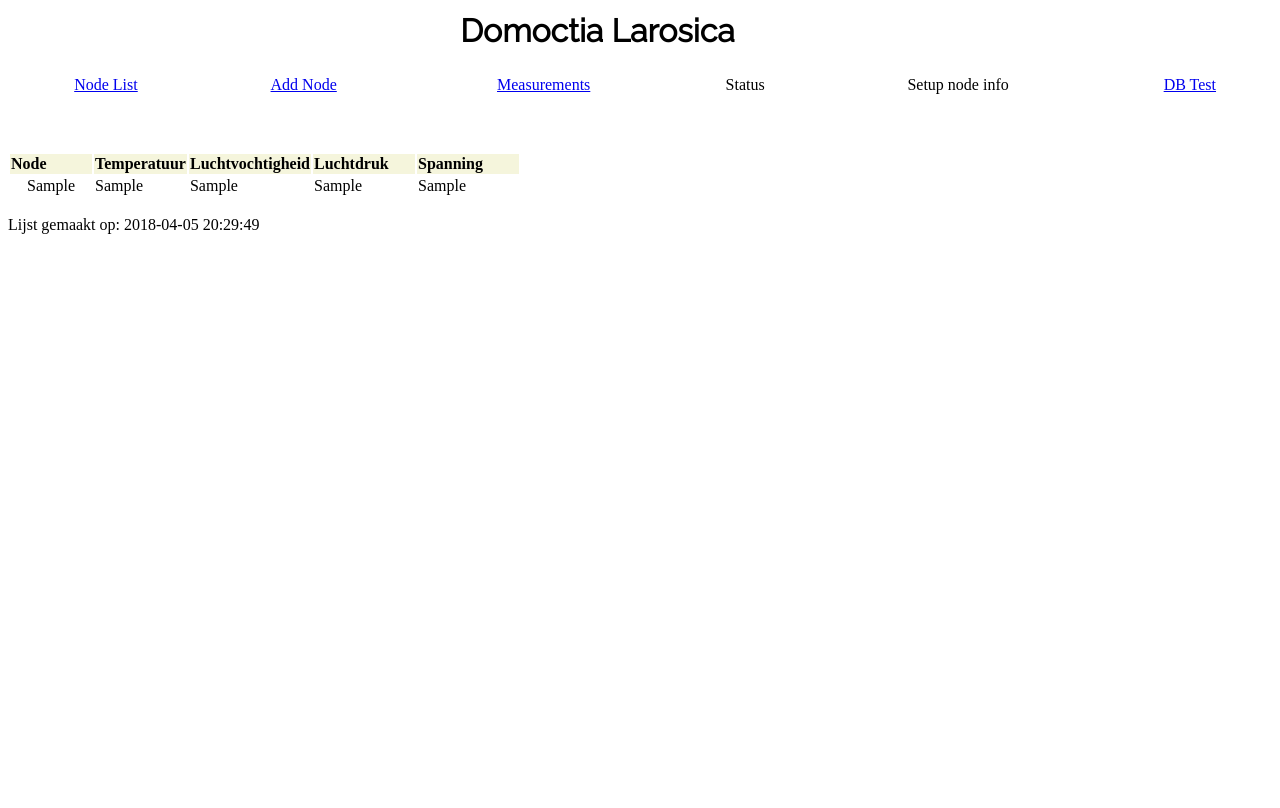
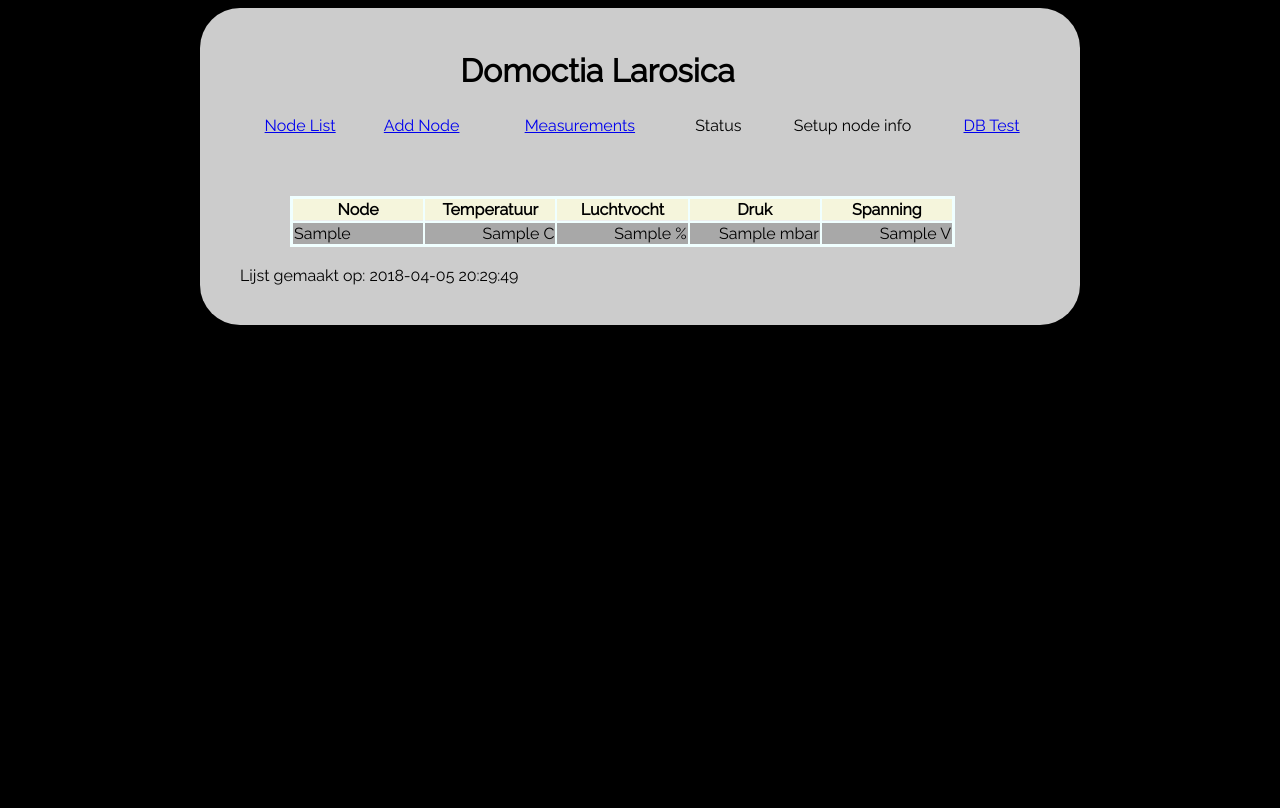
Before and after one commit to pd5wl/DomotiEnv, a PHP site: page /measurement.php in a window 1280 px wide. Before the commit the page ends 234 px from the top, so only its background shows below. Run offline with PHP 8.4, Linux system fonts and the light colour scheme; tables that the repository leaves empty or names only in its code hold one stand-in row (values such as "Sample post"); data that the repository does not hold is empty; a stand-in replaces the project's code that opens the database connection.

Commit message:
Attempt to incorperate the CSS

```diff
--- a/footer.php
+++ b/footer.php
@@ -11,6 +11,6 @@ catch(PDOException $e)
 }
 
 ?>
-
+</div>
 </body>
 </html>
--- a/head.html
+++ b/head.html
@@ -4,3 +4,4 @@
 <link rel="stylesheet" type="text/css" href="style.css">
 </head>
 <body>
+<div class="content">
--- a/measurement.php
+++ b/measurement.php
@@ -48,34 +48,40 @@ echo $e->getMessage();
 }
 ?>
 <!-- Tabel opmaak -->
-<table cellspacing="2">
+<div class="data">
+<table class="data-table">
   <tbody>
     <tr>
-      <th scope="col" width="80" align="left" style="background-color: beige">Node</th>
-	  <th scope="col" width="80" align="left" style="background-color: beige">Temperatuur</th>
-      <th scope="col" width="100" align="right" style="background-color: beige">Luchtvochtigheid</th>
-      <th scope="col" width="100" align="left" style="background-color: beige">Luchtdruk</th>
-      <th scope="col" width="100" align="left" style="background-color: beige">Spanning</th>
+      <th scope="col" class="data-node-head">Node</th>
+	  <th scope="col" class="data-value-head">Temperatuur</th>
+      <th scope="col" class="data-value-head">Luchtvocht</th>
+      <th scope="col" class="data-value-head">Druk</th>
+      <th scope="col" class="data-value-head">Spanning</th>
           </tr>
 <?php
 while ($row = $stmt->fetch())
 {
-	echo '<tr><td align="center">';
+	echo '<tr><td class="data-node">';
 	echo $row['DevOmschr'];
-	echo '</td><td align="left">';
+	echo '</td><td class="data-value">';
 	echo $row['Temperature'];
-	echo '</td><td align="left">';
+	echo ' C';
+	echo '</td><td class="data-value">';
 	echo $row['Humidity'];
-	echo '</td><td align="left">';
+	echo ' %';
+	echo '</td><td class="data-value">';
 	echo $row['Pressure'];
-	echo '</td><td align="left">';
+	echo ' mbar';
+	echo '</td><td class="data-value">';
 	echo $row['Batt'];
+	echo ' V';
 	echo '</td></tr>';
 
 }
 ?>
   </tbody>
 </table>
+</div>
 <?php
 $date = date_create();
 $tijd =  date_format($date, 'Y-m-d H:i:s');
--- a/style.css
+++ b/style.css
@@ -1,10 +1,20 @@
 
 @import url(http://fonts.googleapis.com/css?family=Raleway);
+
+html, body {
+    height: 100%;
+}
+html {
+	background: #000000;
+}
+
+body {
+	font-family: 'Raleway', sans-serif;
+}
 
 #main{
 width:960px;
 margin:50px auto;
-font-family: 'Raleway', sans-serif;
 }
 
 h2{
@@ -70,3 +80,44 @@ margin-left: -85px;
     max-height:100%;
     vertical-align: middle;
 }
+.data {
+	width:700px;
+	margin:0 auto;
+}
+.data-table {
+	width: 95%;
+	cellspacing: 2px;
+	padding: 1px;
+	background-color: azure;
+}
+.data-node-head {
+	align: left;
+	width: 20%;
+	background-color: beige;
+	border-bottom: thin;
+	border-bottom-style: groove;
+}
+.data-node {
+	text-align: left;
+}
+.data-value-head{
+	align: right;
+	width: 20%;
+	background-color: beige;
+	border-bottom: thin;
+	border-bottom-style: groove;
+}
+.data-value{
+	text-align: right;
+}
+.content {
+	background-color: #CCCCCC;
+    border-radius: 40px;
+	width:800px;
+	margin:0 auto;
+	padding: 40px;
+}
+
+.data tbody tr:nth-child(even) {
+  background-color: #A8A8A8 ;
+}
```
Also changed, not shown: _notes/dwsync.xml (+5 -5 lines), nodelist.php (+9 -7 lines).
